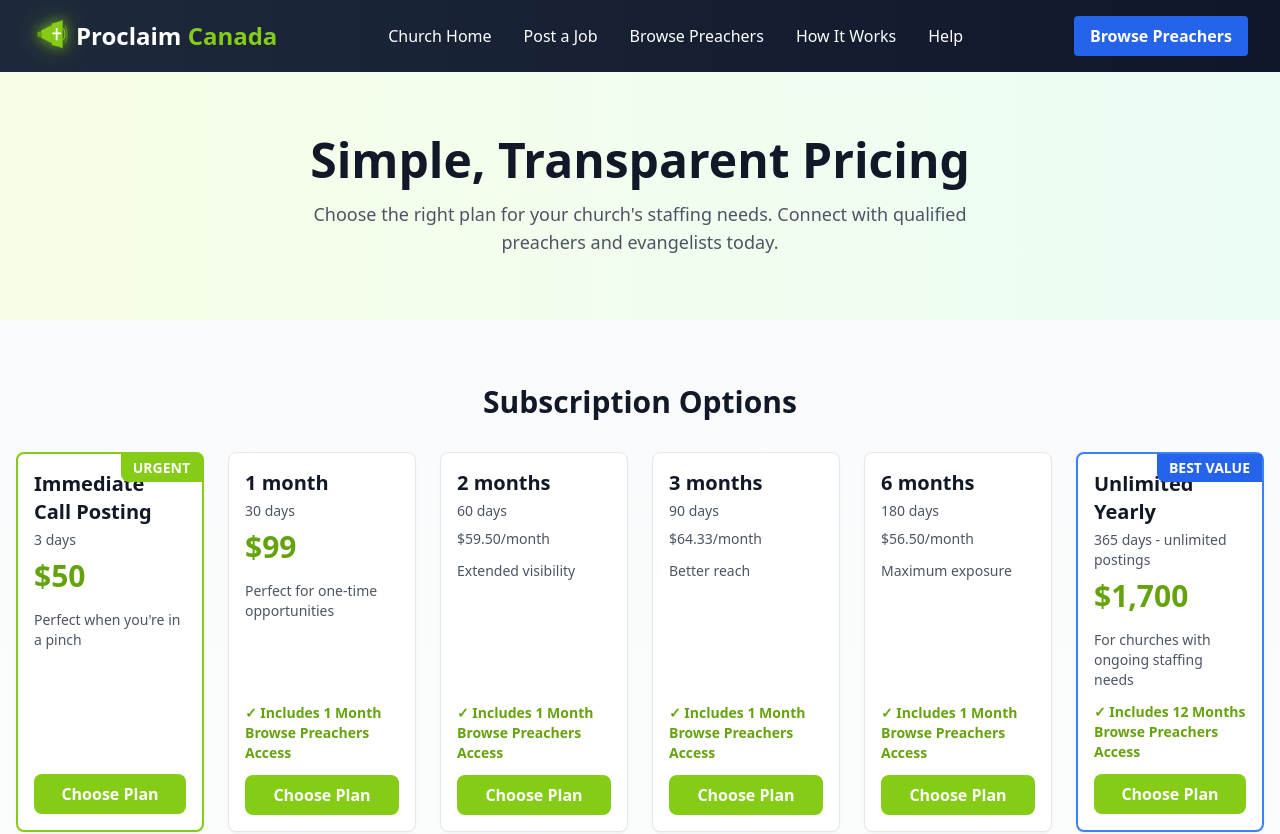
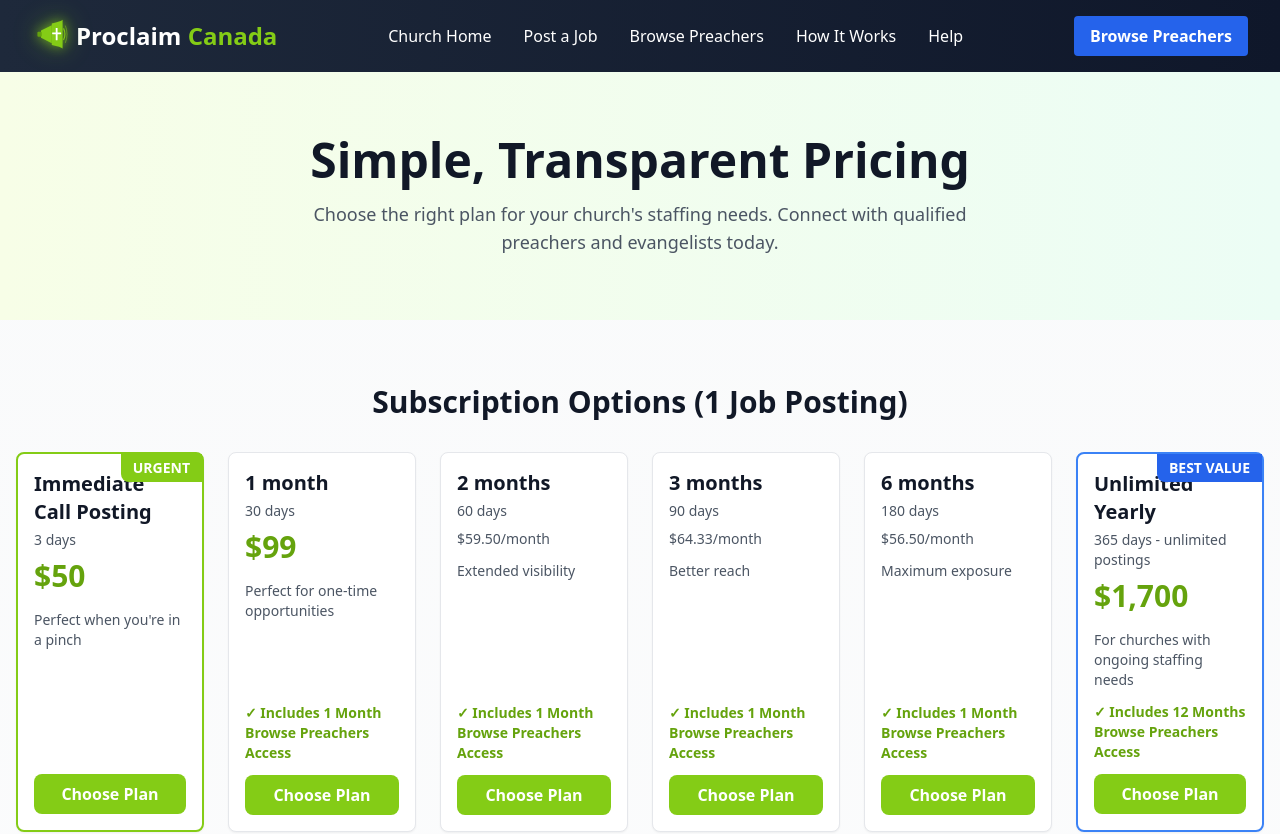
Before and after one commit to cathamaoui/Proclaim-Canada, a Next.js app: page /listings/pricing in a window 1280 px wide. Shown: the top 834 px of the page. Built offline with nearby package versions, Linux system fonts and the light colour scheme; no server answers.

Commit message:
Rename "Subscription Options" to "Subscription Options (1 Job Posting)"

```diff
--- a/app/listings/pricing/page.tsx
+++ b/app/listings/pricing/page.tsx
@@ -8,7 +8,7 @@ import Footer from '@/components/Footer'
 
 const PRICING_PLANS = [
   {
-    category: 'Subscription Options',
+    category: 'Subscription Options (1 Job Posting)',
     plans: [
       {
         id: 'urgent-3-days',
@@ -186,7 +186,7 @@ export default function PricingPage() {
             <h2 className="text-3xl font-bold text-gray-900 mb-8 text-center">
               {section.category}
             </h2>
-            <div className={`grid grid-cols-1 ${section.category === 'Subscription Options' ? 'md:grid-cols-3 lg:grid-cols-6' : 'md:grid-cols-3'} gap-6 auto-rows-fr`}>
+            <div className={`grid grid-cols-1 ${section.category === 'Subscription Options (1 Job Posting)' ? 'md:grid-cols-3 lg:grid-cols-6' : 'md:grid-cols-3'} gap-6 auto-rows-fr`}>
               {section.plans.map((plan, planIdx) => (
                 <div
                   key={planIdx}
```
